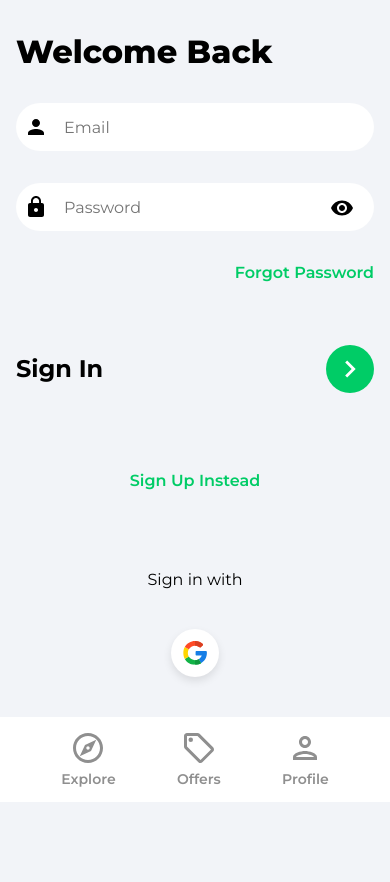
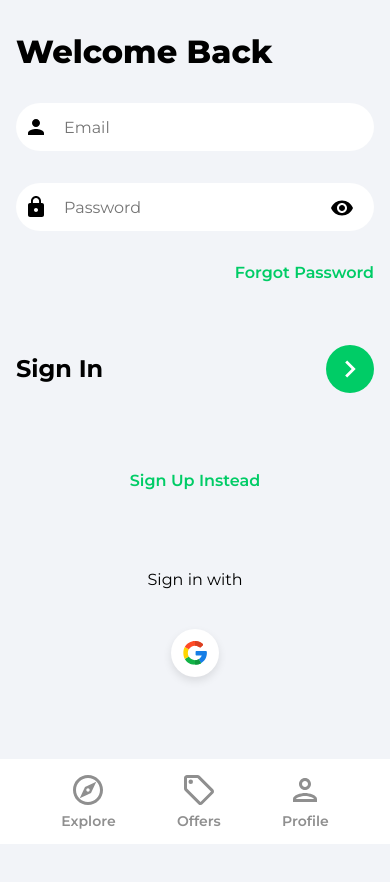
Before and after one commit to shadrais/House-Marketplace, a React (Create React App) app: page /sign-in in a window 390 px wide. Shown: the top 882 px of the page. Before the commit the page ends 844 px from the top, so only its background shows below. Built offline with nearby package versions, Linux system fonts and the light colour scheme.

Commit message:
Fixed Scroll Issue On Mobile Devices

```diff
--- a/src/index.css
+++ b/src/index.css
@@ -92,6 +92,7 @@ button {
 .category,
 .explore {
   margin: 1rem;
+  height: 110vh;
 }
 @media (min-width: 1024px) {
   .pageContainer,
@@ -140,7 +141,7 @@ button {
 }
 
 .navbar {
-  position: sticky;
+  position: fixed;
   left: 0;
   bottom: 0;
   right: 0;
```
